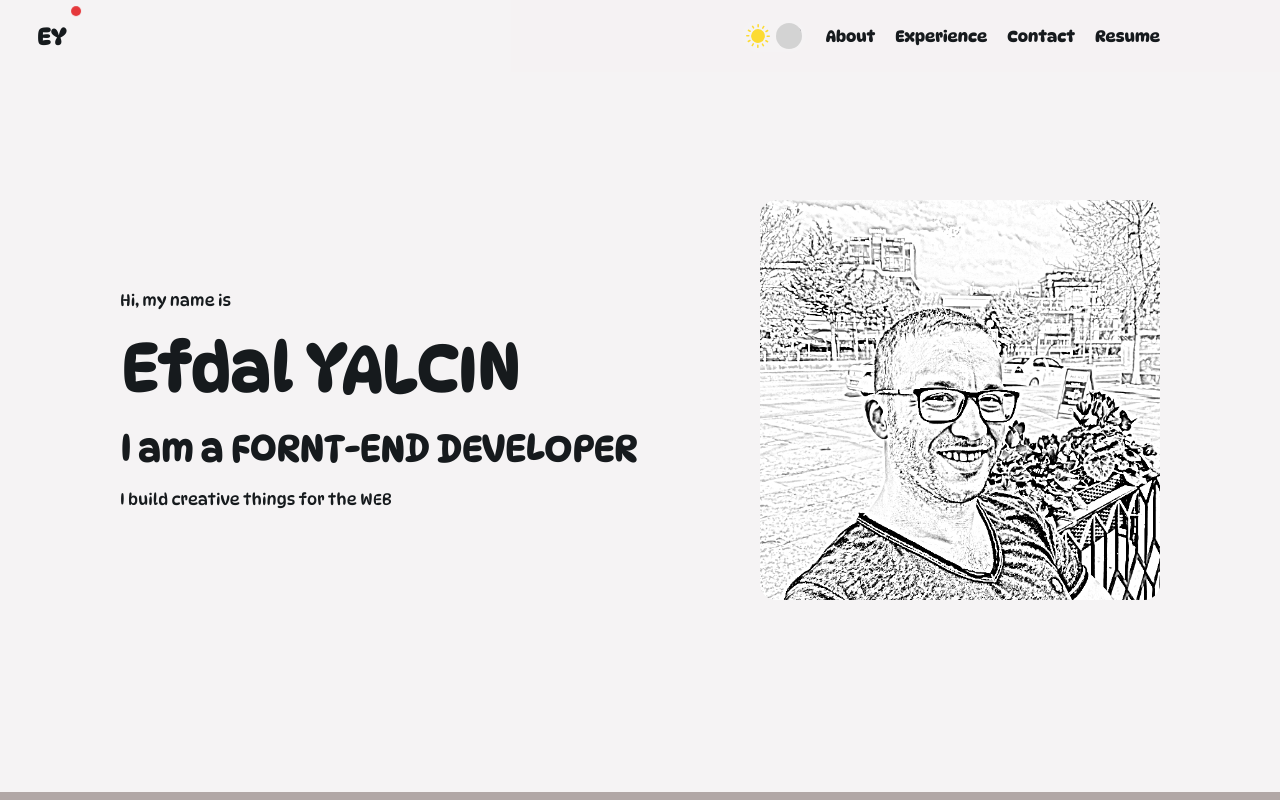
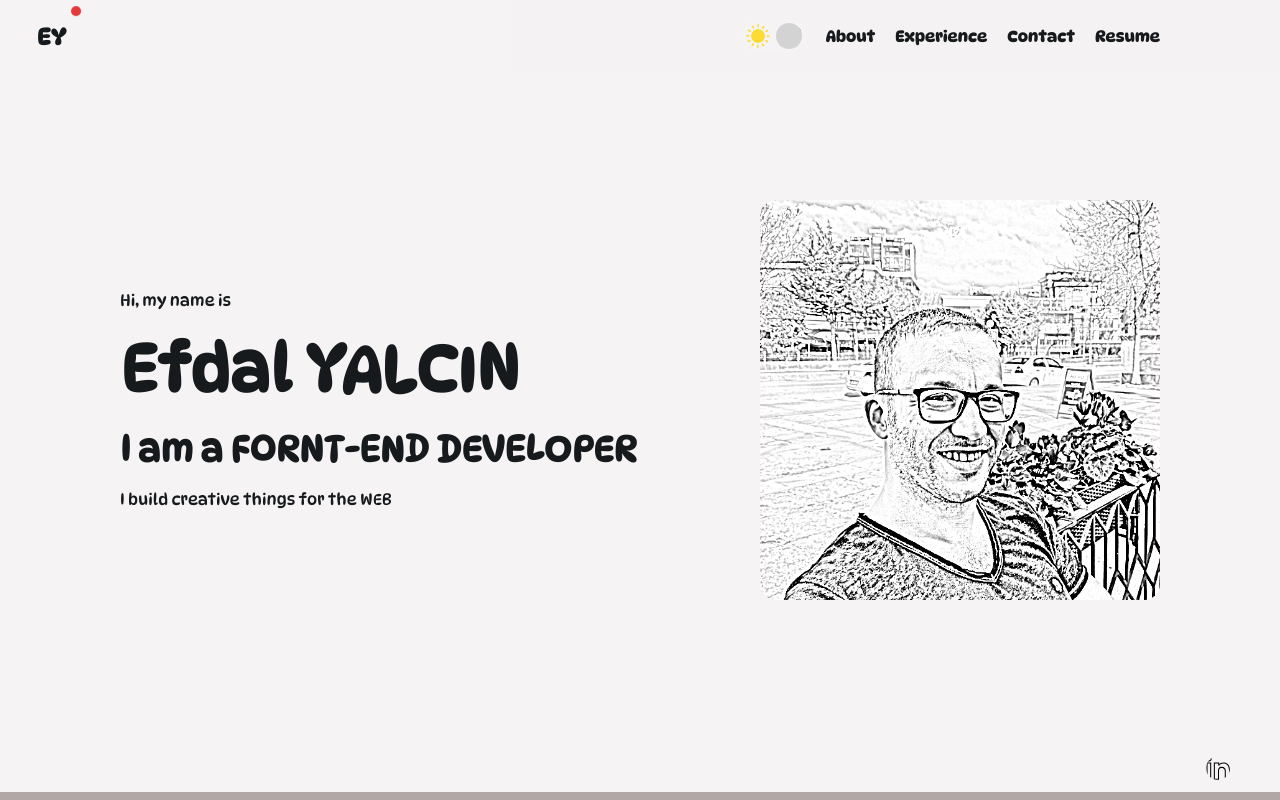
Before and after one commit to efdalyalcin/portfolio, a React (Create React App) app: page / in a window 1280 px wide. Shown: the top 800 px of the page. Built offline with nearby package versions, Linux system fonts and the light colour scheme.

Commit message:
connection bar started to create

```diff
--- a/src/App.tsx
+++ b/src/App.tsx
@@ -6,6 +6,7 @@ import cn from 'classnames';
 import { useTheme } from './context/ThemeProvider';
 import Home from './components/Home/Home';
 import Separator from './components/Separator/Separator';
+import ContactBar from './components/ContactBar/ContactBar';
 
 function App() {
   const { isDarkTheme } = useTheme();
@@ -13,6 +14,7 @@ function App() {
   return (
     <div className={cn("App", {'App--dark': isDarkTheme})}>
       <NavBar />
+      <ContactBar />
       <Home />
       <Separator />
       <About />
--- a/src/components/About/About.scss
+++ b/src/components/About/About.scss
@@ -32,4 +32,8 @@
       bottom: 4px;
     }
   }
+
+  &__tech {
+    grid-area: 2 / 2 / 2 / 2;
+  }
 }
--- a/src/components/About/About.tsx
+++ b/src/components/About/About.tsx
@@ -21,6 +21,9 @@ export default function About() {
           &nbsp; if you have sth interesting.
         </p>
       </article>
+      <div className="About__tech">
+        Tech I work with
+      </div>
     </section>
   );
 }
--- /dev/null
+++ b/src/components/ContactBar/ContactBar.scss
@@ -0,0 +1,28 @@
+@import '../../utils/main.scss';
+
+.ContactBar {
+  position: fixed;
+  right: 50px;
+  bottom: 20px;
+
+  // background-color: aqua;
+
+  &__link {
+    display: block;
+    @extend %iconSize;
+  }
+
+  &__icon {
+    @extend %iconSize;
+    border-radius: 50%;
+    // background-position: center;
+    // background-repeat: cover;
+
+    transform: translateY(0);
+    transition: transform $transitionTime;
+
+    &:hover {
+      transform: translateY(-4px);
+    }
+  }
+}
--- /dev/null
+++ b/src/components/ContactBar/ContactBar.tsx
@@ -0,0 +1,21 @@
+import './ContactBar.scss';
+import liIcon from '../../images/linkedIn-icon.svg';
+
+export default function ContactBar() {
+  return (
+    <div className="ContactBar">
+      <a
+        href="https://www.linkedin.com/in/efdal-yalcin/"
+        target="_blank"
+        rel="noreferrer"
+        className="ContactBar__link"
+      >
+        <img
+          src={liIcon}
+          alt="linkedIn icon"
+          className="ContactBar__icon"
+        />
+      </a>
+    </div>
+  )
+}
--- a/src/utils/_extends.scss
+++ b/src/utils/_extends.scss
@@ -18,3 +18,8 @@
 %fontSizeSectionTitle {
   font-size: clamp(16px, 3vw, 36px);
 }
+
+%iconSize {
+  width: 24px;
+  height: 24px;
+}
```
Also changed, not shown: src/images/linkedIn-icon.svg (added).
